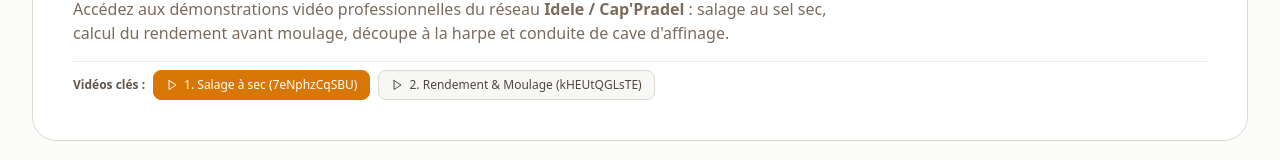
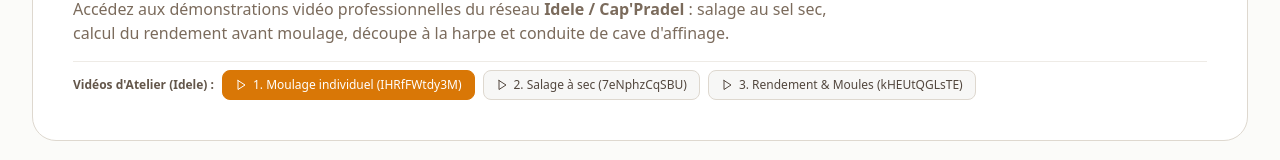
Before and after one commit to novaskilltech/atelier-fromage2, a Next.js app: page /astuces in a window 1280 px wide. Shown: the part 243-403 px from the top of the page. Built offline with nearby package versions, Linux system fonts and the light colour scheme.

Commit message:
feat(astuces): mise en avant par defaut de la video Idele IHRfFWtdy3M (moulage et retournement en moules individuels)

```diff
--- a/src/app/astuces/page.tsx
+++ b/src/app/astuces/page.tsx
@@ -28,7 +28,7 @@ const CATEGORIES = [
 
 export default function AstucesPage() {
   const [selectedCat, setSelectedCat] = useState("Tous");
-  const [activeVideoId, setActiveVideoId] = useState<string>("vid-salage-idele");
+  const [activeVideoId, setActiveVideoId] = useState<string>("vid-moulage-individuel");
 
   const filteredVideos =
     selectedCat === "Tous"
@@ -68,7 +68,20 @@ export default function AstucesPage() {
 
         {/* Quick links to user suggested videos */}
         <div className="flex flex-wrap items-center gap-2 pt-2 border-t border-terroir-100">
-          <span className="text-xs font-bold text-terroir-700">Vidéos clés :</span>
+          <span className="text-xs font-bold text-terroir-700">Vidéos d'Atelier (Idele) :</span>
+          <button
+            type="button"
+            onClick={() => handleSelectVideo("vid-moulage-individuel")}
+            className={`text-xs px-3 py-1.5 rounded-lg border font-medium transition flex items-center gap-1.5 ${
+              activeVideoId === "vid-moulage-individuel"
+                ? "bg-cheese-600 text-white border-cheese-600 font-bold"
+                : "bg-terroir-50 text-terroir-800 border-terroir-200 hover:bg-cheese-100"
+            }`}
+          >
+            <Play className="w-3 h-3" />
+            <span>1. Moulage individuel (IHRfFWtdy3M)</span>
+          </button>
+
           <button
             type="button"
             onClick={() => handleSelectVideo("vid-salage-idele")}
@@ -79,7 +92,7 @@ export default function AstucesPage() {
             }`}
           >
             <Play className="w-3 h-3" />
-            <span>1. Salage à sec (7eNphzCqSBU)</span>
+            <span>2. Salage à sec (7eNphzCqSBU)</span>
           </button>
 
           <button
@@ -92,7 +105,7 @@ export default function AstucesPage() {
             }`}
           >
             <Play className="w-3 h-3" />
-            <span>2. Rendement & Moulage (kHEUtQGLsTE)</span>
+            <span>3. Rendement & Moules (kHEUtQGLsTE)</span>
           </button>
         </div>
       </div>
```
